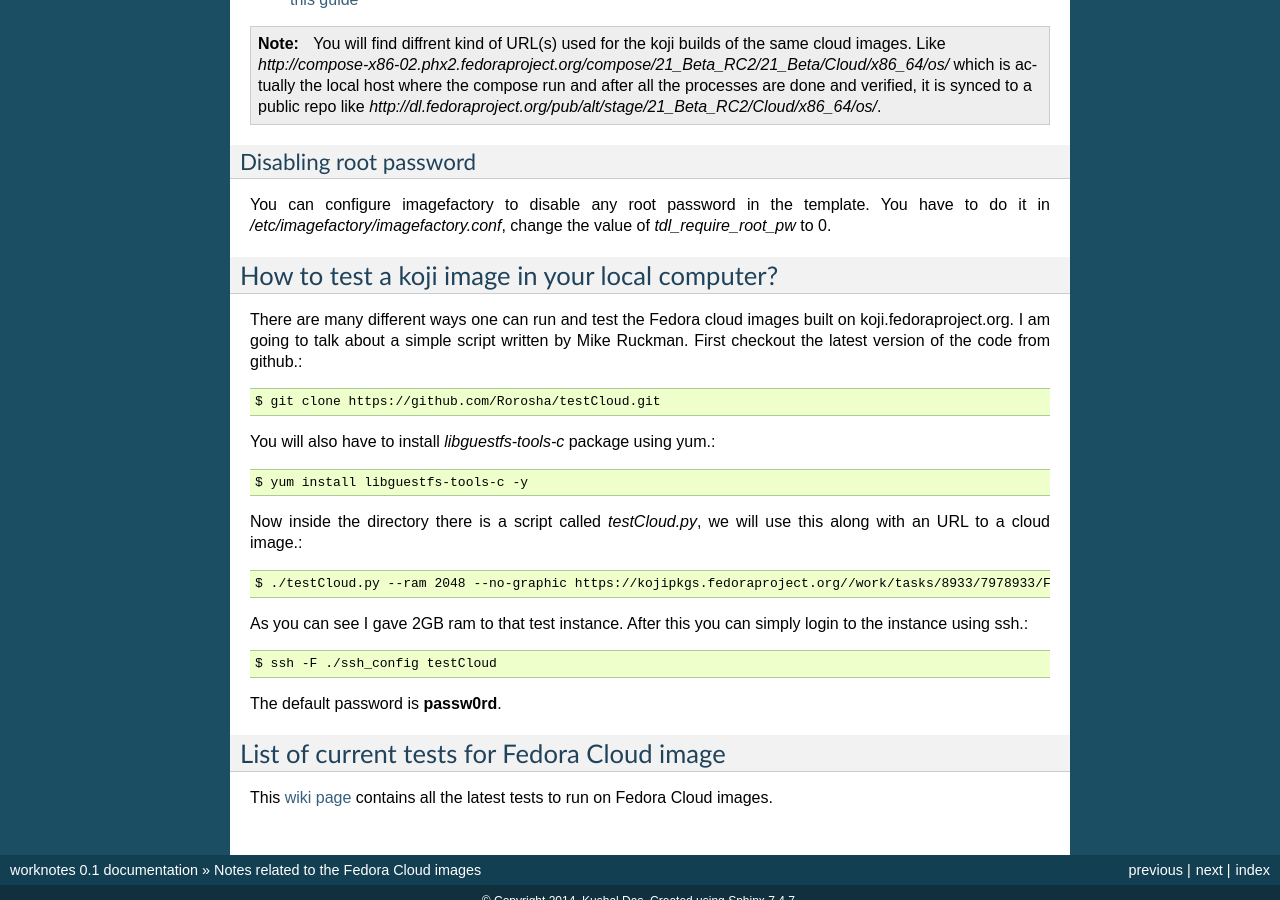
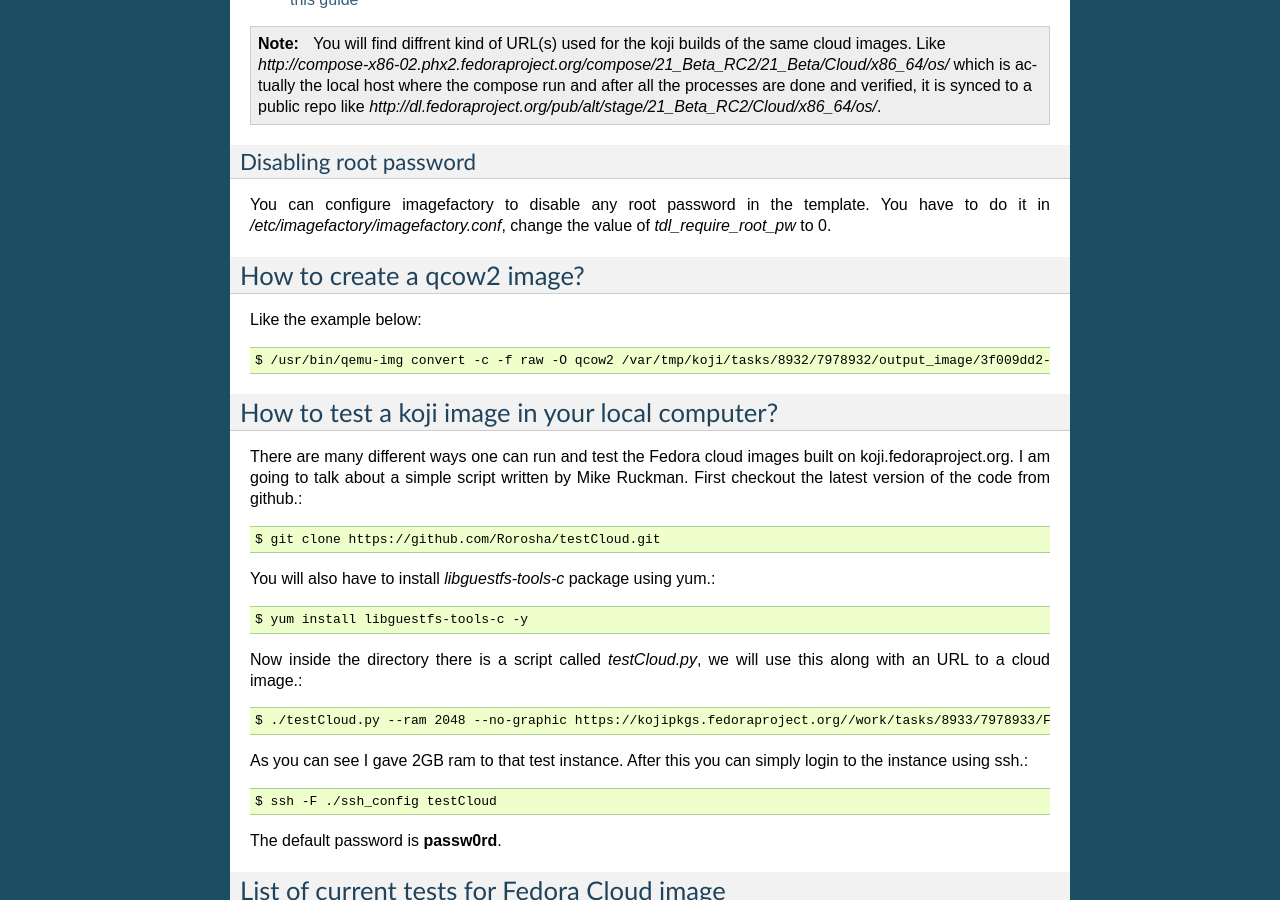
Before and after one commit to kushaldas/worknotes, a Sphinx documentation site: the page built from docs/cloudimages.rst, in a window 1280 px wide and 900 px high, scrolled down 1480 px. Built offline with Sphinx 7.4.7, drawn with Linux system fonts in a browser that asks for light colours; some of the changed text lies outside the part shown.

Commit message:
Adds example of qcow2 image creation.

```diff
--- a/docs/cloudimages.rst
+++ b/docs/cloudimages.rst
@@ -86,6 +86,13 @@
 
 You can configure imagefactory to disable any root password in the template. You have to do it in */etc/imagefactory/imagefactory.conf*, change the value of *tdl_require_root_pw* to 0.
 
+How to create a qcow2 image?
+----------------------------
+
+Like the example below::
+
+    $ /usr/bin/qemu-img convert -c -f raw -O qcow2 /var/tmp/koji/tasks/8932/7978932/output_image/3f009dd2-e488-4bb2-960a-5c3765241bad.body /var/tmp/koji/tasks/8932/7978932/Fedora-Cloud-Base-20141029-21_Beta.x86_64.qcow2
+
 How to test a koji image in your local computer?
 -------------------------------------------------
 
```
